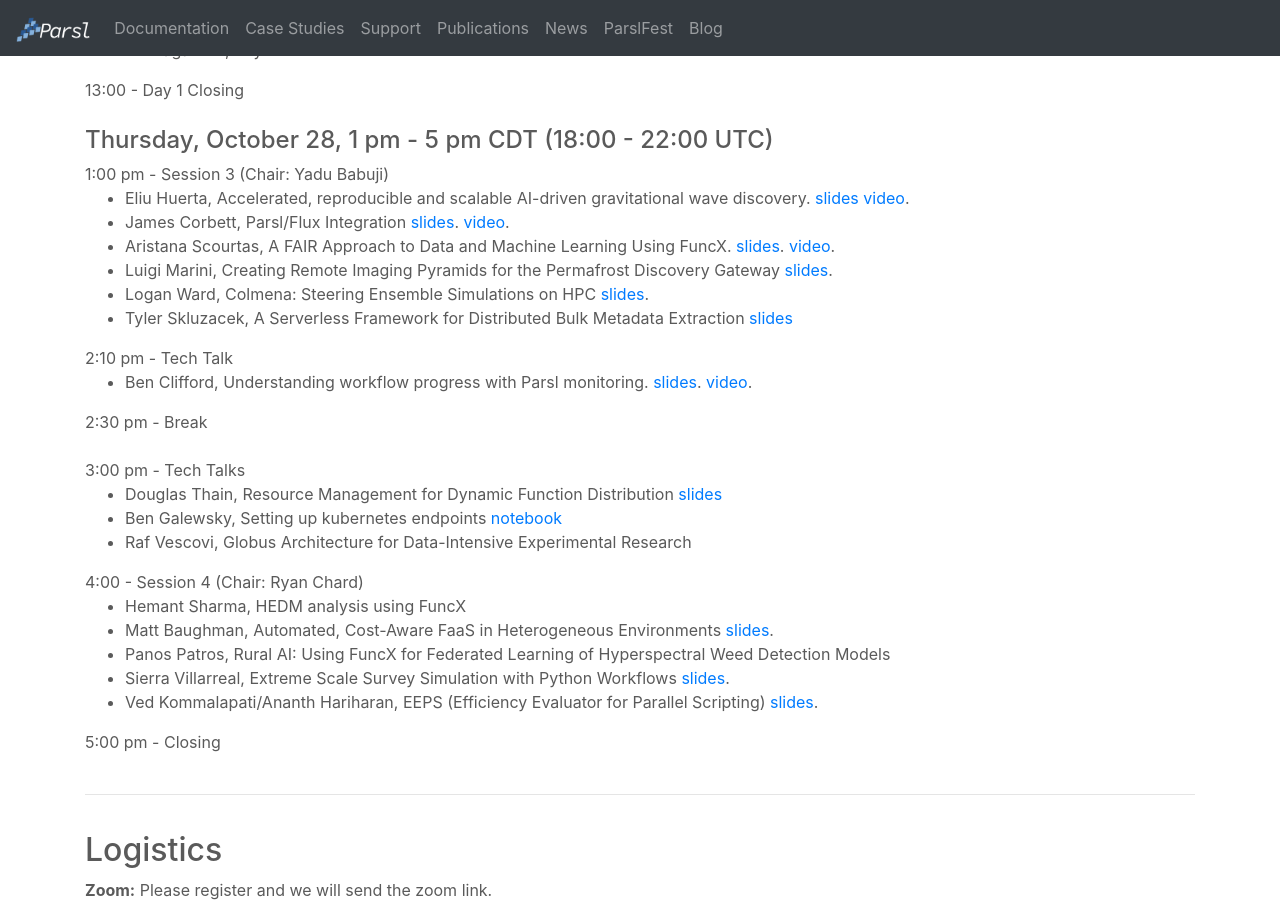
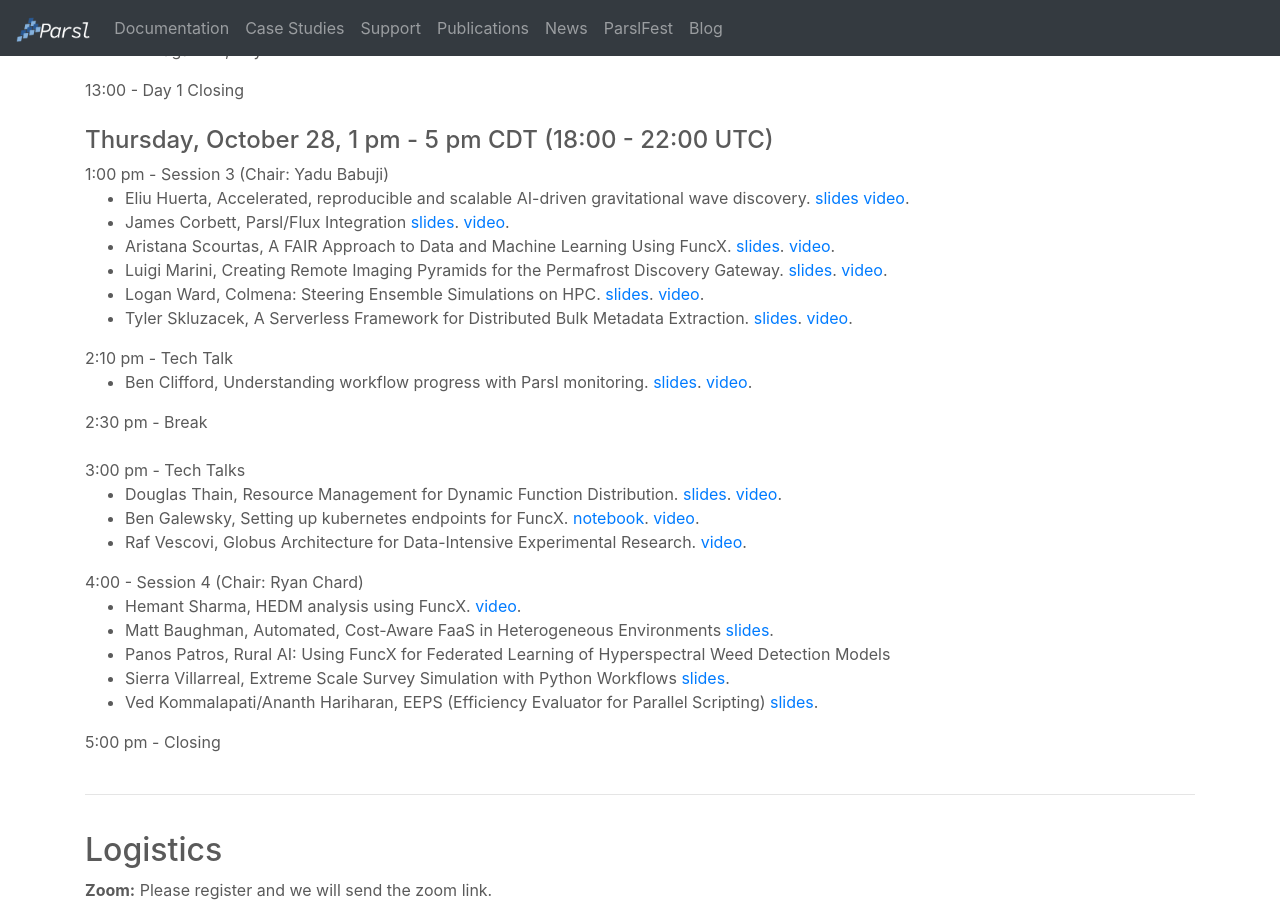
Before and after one commit to Parsl/parsl.github.io, a Jekyll site: the page built from parslfest2021.html, in a window 1280 px wide and 900 px high, scrolled down 1268 px. Built offline with Jekyll 4.4.1, drawn with Linux system fonts in a browser that asks for light colours.

Commit message:
Add more parslfest videos

```diff
--- a/parslfest2021.html
+++ b/parslfest2021.html
@@ -82,9 +82,9 @@
 				<li>Eliu Huerta, Accelerated, reproducible and scalable AI-driven gravitational wave discovery. <a href='parslfest2021-files/huerta.pdf'>slides</a> <a href="https://youtu.be/fRftHhGDMso">video</a>.</li>
 				<li>James Corbett, Parsl/Flux Integration <a href='parslfest2021-files/corbett-flux.pdf'>slides</a>. <a href="https://youtu.be/Ka6Zqo86phw">video</a>.</li>
 				<li>Aristana Scourtas, A FAIR Approach to Data and Machine Learning Using FuncX. <a href='parslfest2021-files/scourtas-dlhub.pdf'>slides</a>. <a href="https://youtu.be/zf40v7JSmmo">video</a>.</li>
-				<li>Luigi Marini, Creating Remote Imaging Pyramids for the Permafrost Discovery Gateway <a href='parslfest2021-files/marini-permafrost.pdf'>slides</a>.</li>
-				<li>Logan Ward, Colmena: Steering Ensemble Simulations on HPC <a href='parslfest2021-files/ward-colmena.pdf'>slides</a>.</li>
-				<li>Tyler Skluzacek, A Serverless Framework for Distributed Bulk Metadata Extraction <a href='parslfest2021-files/skluzacek-xtract.pdf'>slides</a></li>
+				<li>Luigi Marini, Creating Remote Imaging Pyramids for the Permafrost Discovery Gateway. <a href='parslfest2021-files/marini-permafrost.pdf'>slides</a>. <a href="https://www.youtube.com/watch?v=eEQCOUYOtTI">video</a>.</li>
+				<li>Logan Ward, Colmena: Steering Ensemble Simulations on HPC. <a href='parslfest2021-files/ward-colmena.pdf'>slides</a>. <a href="https://www.youtube.com/watch?v=ublCk18cqlM">video</a>.</li>
+				<li>Tyler Skluzacek, A Serverless Framework for Distributed Bulk Metadata Extraction. <a href='parslfest2021-files/skluzacek-xtract.pdf'>slides</a>. <a href="https://www.youtube.com/watch?v=4LBHJUQHDwA">video</a>.</li>
      </ul>
 
       2:10 pm - Tech Talk
@@ -96,15 +96,15 @@
 
       3:00 pm - Tech Talks
       <ul>
-				<li>Douglas Thain, Resource Management for Dynamic Function Distribution <a href='parslfest2021-files/thain-wq.pdf'>slides</a></li>
-				<li>Ben Galewsky, Setting up kubernetes endpoints <a href='https://github.com/BenGalewsky/funcxfest2021'>notebook</a></li>
-				<li>Raf Vescovi, Globus Architecture for Data-Intensive Experimental Research</li>
+				<li>Douglas Thain, Resource Management for Dynamic Function Distribution. <a href='parslfest2021-files/thain-wq.pdf'>slides</a>. <a href="https://www.youtube.com/watch?v=eMtlSNN5nt4">video</a>.</li>
+				<li>Ben Galewsky, Setting up kubernetes endpoints for FuncX. <a href='https://github.com/BenGalewsky/funcxfest2021'>notebook</a>. <a href="https://www.youtube.com/watch?v=Dayovd3FwWY">video</a>.</li>
+				<li>Raf Vescovi, Globus Architecture for Data-Intensive Experimental Research. <a href="https://www.youtube.com/watch?v=mpj1NsMvzTA">video</a>.</li>
      </ul>
 
       4:00 - Session 4 (Chair: Ryan Chard)
       <ul>
-        <li>Hemant Sharma, HEDM analysis using FuncX</li>
-				<li>Matt Baughman, Automated, Cost-Aware FaaS in Heterogeneous Environments <a href='parslfest2021-files/baughman-delta.pdf'>slides</a>.</li>
+        <li>Hemant Sharma, HEDM analysis using FuncX. <a href="https://www.youtube.com/watch?v=yqsBOvWYrV0">video</a>.</li>
+				<li>Matt Baughman, Automated, Cost-Aware FaaS in Heterogeneous Environments <a href='parslfest2021-files/baughman-delta.pdf'>slides</a>. </li>
 				<li>Panos Patros, Rural AI: Using FuncX for Federated Learning of Hyperspectral Weed Detection Models</li>
 				<li>Sierra Villarreal, Extreme Scale Survey Simulation with Python Workflows <a href='parslfest2021-files/villarreal-desc.pdf'>slides</a>.</li>
 				<li>Ved Kommalapati/Ananth Hariharan, EEPS (Efficiency Evaluator for Parallel Scripting) <a href='parslfest2021-files/hariharan-eeps.pdf'>slides</a>.</li>
```
